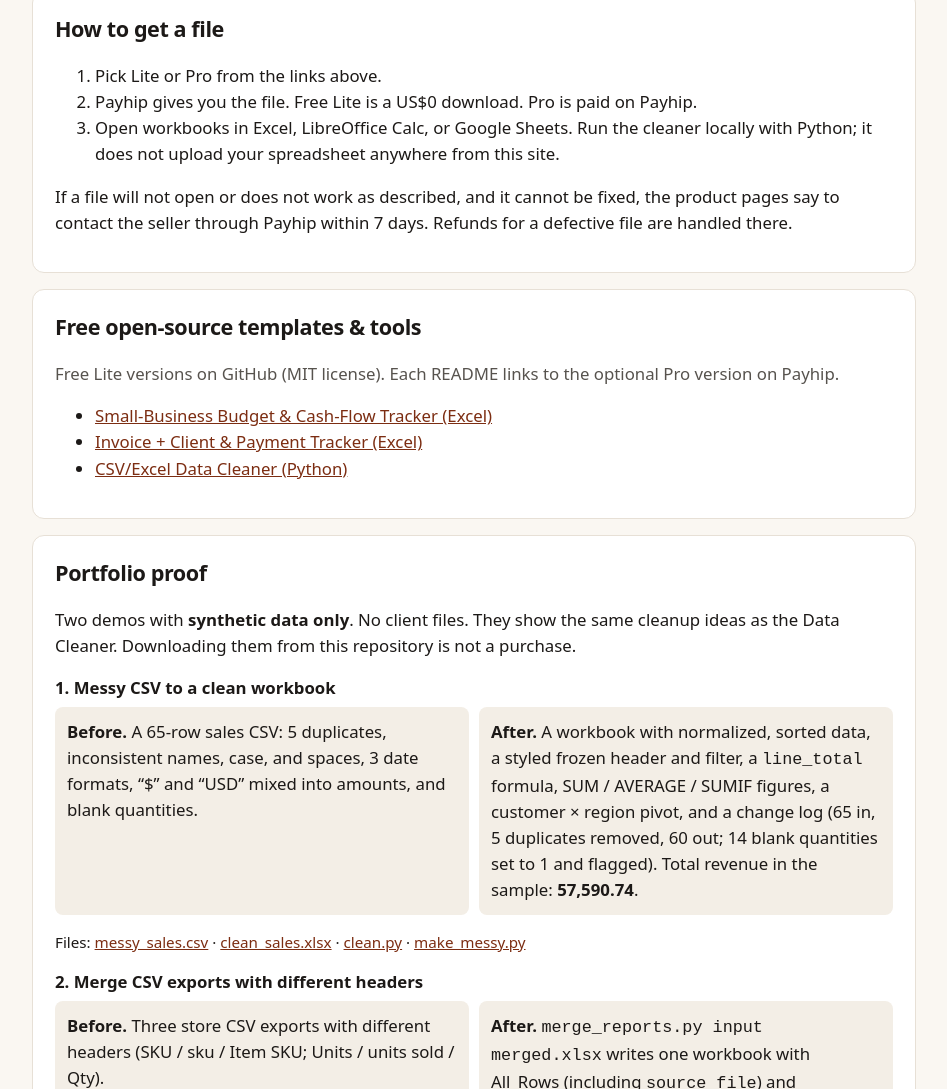
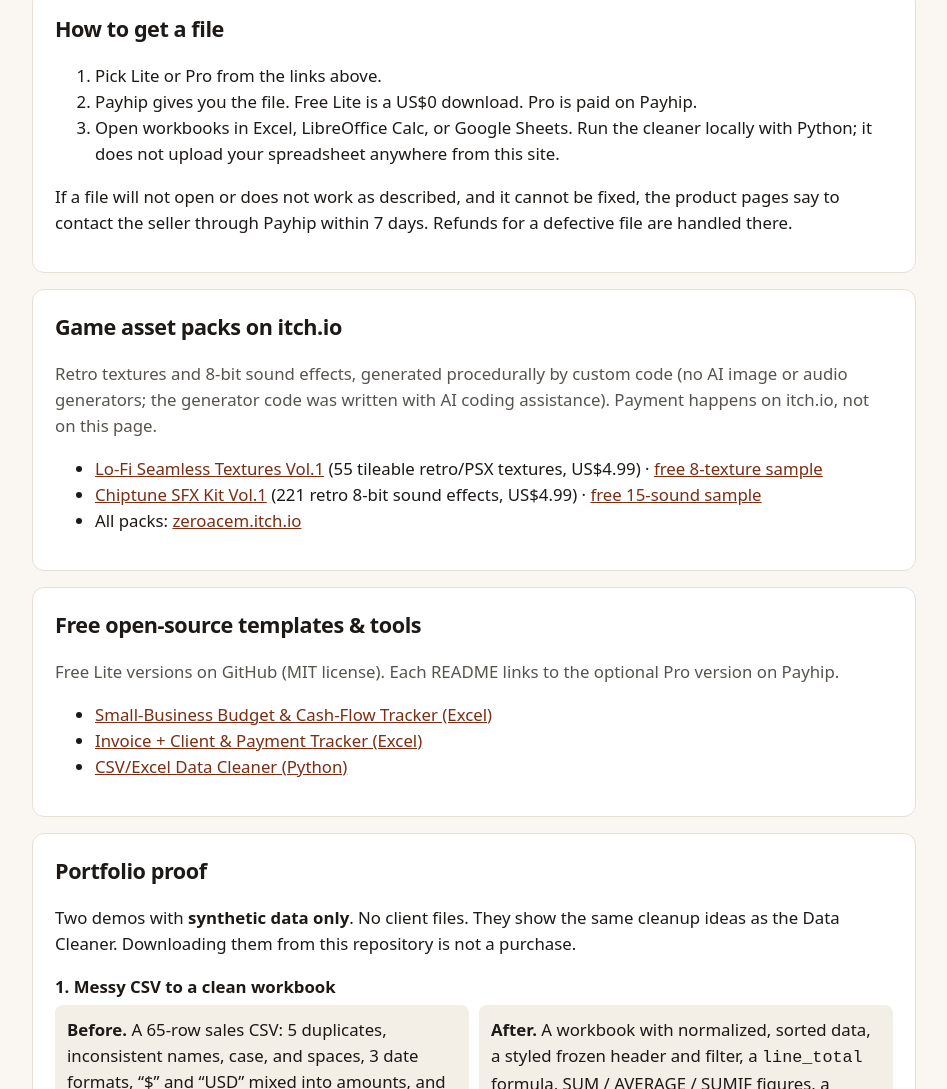
Before and after one commit to Raposo2025/zeroacem-portfolio, a plain HTML site: page index.html in a window 1280 px wide. Shown: the part 2829-3918 px from the top of the page, without its empty margins (166-1113 px from the left). Drawn offline with Linux system fonts and the light colour scheme.

Commit message:
Link itch.io asset packs

```diff
--- a/index.html
+++ b/index.html
@@ -309,6 +309,16 @@
     <p>If a file will not open or does not work as described, and it cannot be fixed, the product pages say to contact the seller through Payhip within 7 days. Refunds for a defective file are handled there.</p>
   </section>
 
+  <section id="game-assets">
+    <h2>Game asset packs on itch.io</h2>
+    <p class="muted">Retro textures and 8-bit sound effects, generated procedurally by custom code (no AI image or audio generators; the generator code was written with AI coding assistance). Payment happens on itch.io, not on this page.</p>
+    <ul>
+      <li><a href="https://zeroacem.itch.io/lofi-seamless-textures-vol1">Lo-Fi Seamless Textures Vol.1</a> (55 tileable retro/PSX textures, US$4.99) &middot; <a href="https://zeroacem.itch.io/lofi-seamless-textures-free-sample">free 8-texture sample</a></li>
+      <li><a href="https://zeroacem.itch.io/chiptune-sfx-kit-vol1">Chiptune SFX Kit Vol.1</a> (221 retro 8-bit sound effects, US$4.99) &middot; <a href="https://zeroacem.itch.io/chiptune-sfx-kit-free-sample">free 15-sound sample</a></li>
+      <li>All packs: <a href="https://zeroacem.itch.io/">zeroacem.itch.io</a></li>
+    </ul>
+  </section>
+
   <section id="open-source">
     <h2>Free open-source templates &amp; tools</h2>
     <p class="muted">Free Lite versions on GitHub (MIT license). Each README links to the optional Pro version on Payhip.</p>
```
